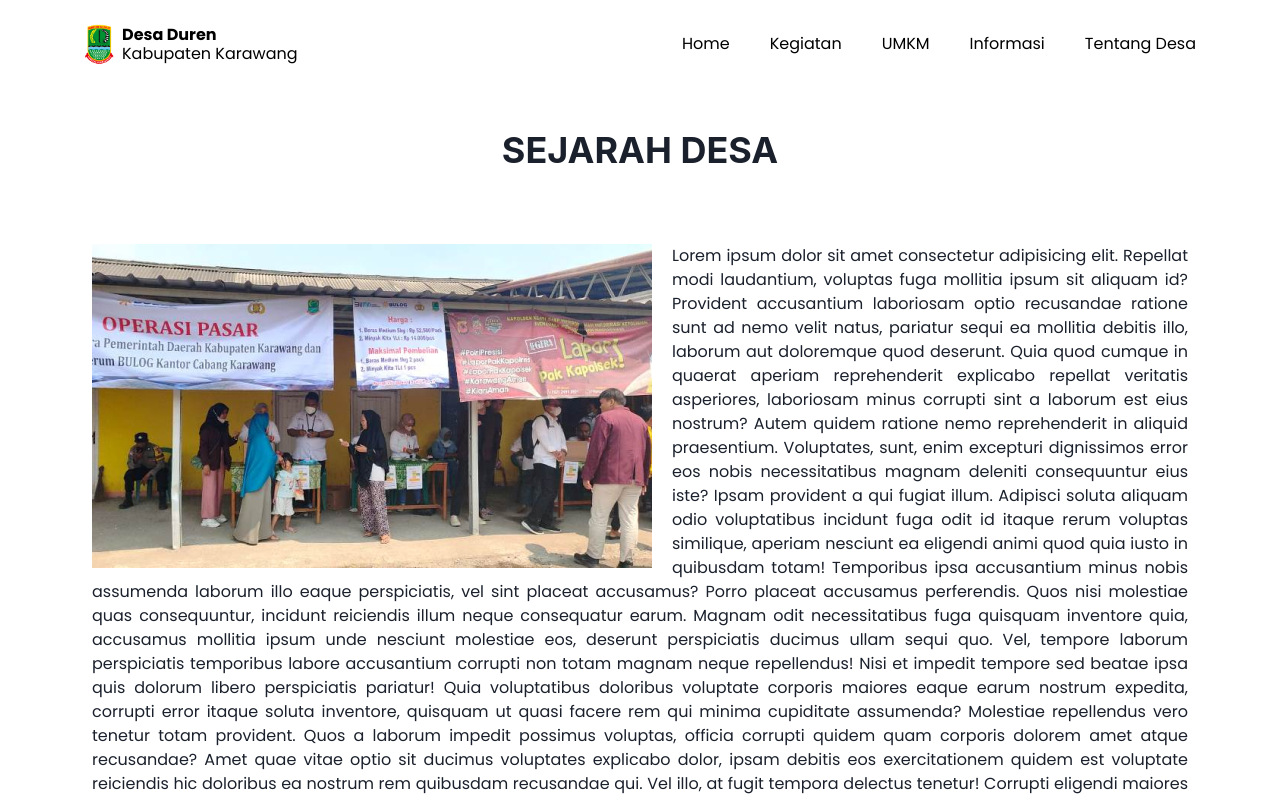
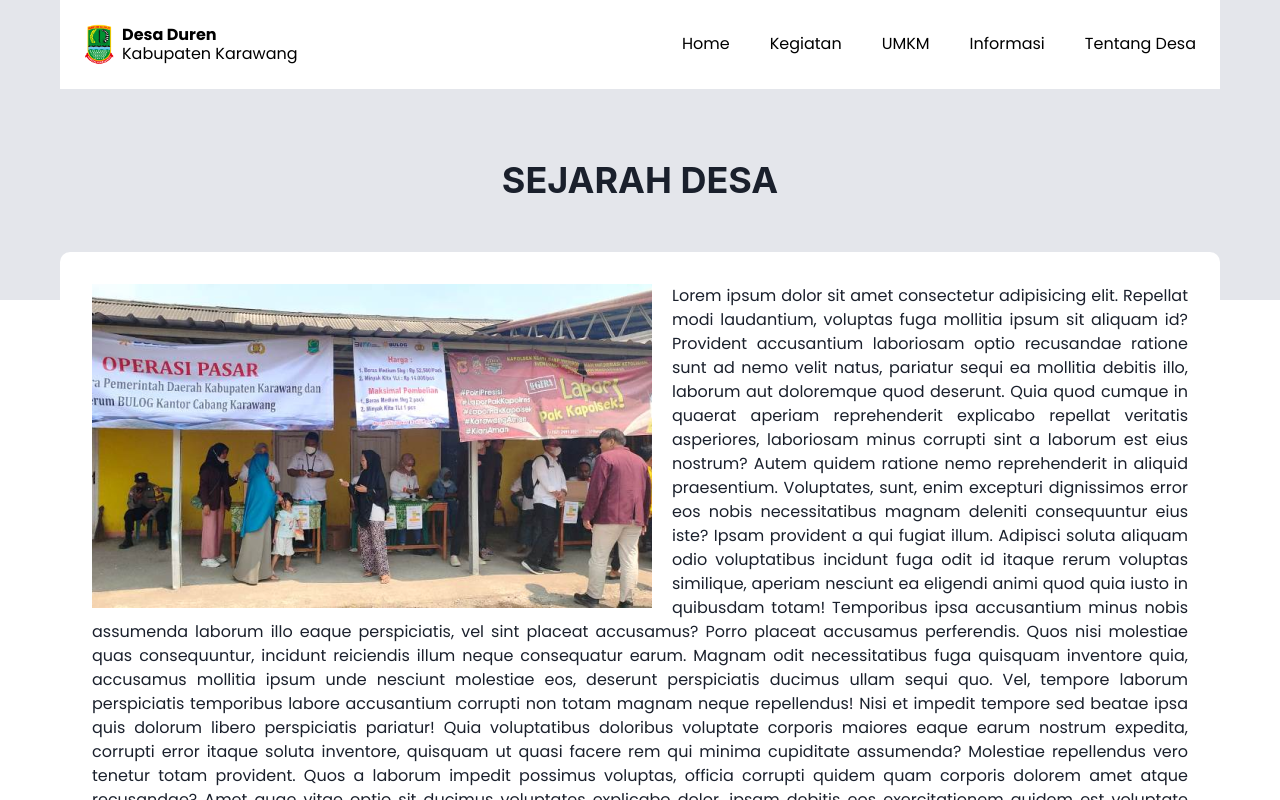
Before and after one commit to samuelber202/web-duren, a React (Vite) app: page /tentang-desa in a window 1280 px wide. Shown: the top 800 px of the page. Built offline with nearby package versions, Linux system fonts and the light colour scheme.

Commit message:
about-layout

```diff
--- a/src/components/Footer.jsx
+++ b/src/components/Footer.jsx
@@ -1,4 +1,4 @@
-import { Box, Text, Link, Flex } from '@chakra-ui/react';
+import { Box, Text, Link, Flex } from "@chakra-ui/react";
 
 const Footer = () => {
   return (
@@ -8,19 +8,16 @@ const Footer = () => {
         position="relative"
         bg="#282455"
         py={10}
-        mt={10}
+        mt={20}
         color="white"
       >
         <Flex
-        width={['100%', '100%', '100%', '80%']}
+          width={["100%", "100%", "100%", "80%"]}
           mx="auto"
           justifyContent={"space-between"}
-        flexWrap={['wrap', 'wrap', 'wrap', 'nowrap']}
+          flexWrap={["wrap", "wrap", "wrap", "nowrap"]}
         >
-        <Box
-          width={['100%', '100%', '100%', '33.33%']}
-          mb={[6, 6, 6, 0]}
-        >
+          <Box width={["100%", "100%", "100%", "33.33%"]} mb={[6, 6, 6, 0]}>
             <Text
               fontSize={32}
               fontFamily="Poppins"
@@ -29,47 +26,23 @@ const Footer = () => {
             >
               Profil
             </Text>
-          <Text
-            fontSize={14}
-
-          >
+            <Text fontSize={14}>
               Lorem ipsum dolor sit amet consectetur adipisicing elit. Nostrum
-            porro reprehenderit eligendi sint eos rerum facilis enim iusto animi
-            dignissimos deserunt consequuntur beatae, placeat quae dolore fugiat,
-            minima fuga corporis possimus adi...
+              porro reprehenderit eligendi sint eos rerum facilis enim iusto
+              animi dignissimos deserunt consequuntur beatae, placeat quae
+              dolore fugiat, minima fuga corporis possimus adi...
             </Text>
-          <Link
-            fontSize={14}
-
-          >
-            Selengkapnya...
-          </Link>
+            <Link fontSize={14}>Selengkapnya...</Link>
           </Box>
-        <Box
-          width={['100%', '100%', '100%', '33.33%']}
-          mb={[6, 6, 6, 0]}
-        >
-          <Text
-            fontSize={32}
-
-          >
-            Kontak Kami
+          <Box width={["100%", "100%", "100%", "33.33%"]} mb={[6, 6, 6, 0]}>
+            <Text fontSize={32}>Kontak Kami</Text>
+            <Text fontSize={14}>
+              Lorem ipsum dolor sit amet consectetur adipisicing elit. Nostrum
+              porro reprehenderit eligendi sint eos rerum facilis enim iusto
+              animi dignissimos deserunt consequuntur beatae, placeat quae
+              dolore fugiat, minima fuga corporis possimus adi...
             </Text>
-          <Text
-            fontSize={14}
-
-          >
-            Lorem ipsum dolor sit amet consectetur adipisicing elit. Nostrum
-            porro reprehenderit eligendi sint eos rerum facilis enim iusto animi
-            dignissimos deserunt consequuntur beatae, placeat quae dolore fugiat,
-            minima fuga corporis possimus adi...
-          </Text>
-          <Link
-            fontSize={14}
-
-          >
-            Selengkapnya...
-          </Link>
+            <Link fontSize={14}>Selengkapnya...</Link>
           </Box>
         </Flex>
       </Box>
@@ -78,16 +51,16 @@ const Footer = () => {
         direction="column"
         width="100%"
         bg="#201D44"
-        justifyContent={['center', 'center', 'center', 'space-between']} // Adjust justifyContent for responsiveness
+        justifyContent={["center", "center", "center", "space-between"]} // Adjust justifyContent for responsiveness
         px={4} // Adjust padding for smaller screens
         py={5}
         color="white"
         fontSize="sm"
       >
-        <Text textAlign="center" fontWeight={'bold'} mb={3}>
+        <Text textAlign="center" fontWeight={"bold"} mb={3}>
           DESA DUREN KARAWANG
         </Text>
-        <Text textAlign="center" fontWeight={'bold'}>
+        <Text textAlign="center" fontWeight={"bold"}>
           2023 © KKN UNSIKA 2023.
         </Text>
       </Flex>
--- a/src/components/Maps.jsx
+++ b/src/components/Maps.jsx
@@ -4,12 +4,7 @@ import InformationTable from "./InformationTable";
 const GoogleMap = () => {
   return (
     <section>
-
-      <Text mt={20} fontWeight="bold" textAlign="center" fontSize="2xl">
-        INFORMASI & PETA
-      </Text>
-
-      <Flex direction={["column", "column", "row"]} mt={20} alignItems="center">
+      <Flex direction={["column", "column", "row"]} alignItems="center">
         <Box flex={["1", "1", "2"]} mt={10} mb={[5, 5, 0]}>
           <Box
             as="iframe"
@@ -25,7 +20,7 @@ const GoogleMap = () => {
           />
         </Box>
 
-        <Flex alignItems={'center'} mt={10} flex="1" p={[2, 5]}>
+        <Flex alignItems={"center"} mt={10} flex="1" p={[2, 5]}>
           <InformationTable />
         </Flex>
       </Flex>
--- a/src/components/Navbar.jsx
+++ b/src/components/Navbar.jsx
@@ -22,7 +22,7 @@ function Navbar() {
   };
 
   return (
-    <Box p={6} bgColor={'white'} color="black">
+    <Box p={6} bgColor={"white"} color="black">
       <Flex alignItems="center">
         <Link as="a" to="/" _hover={{ textDecoration: "none" }}>
           <Flex alignItems="center">
@@ -115,7 +115,7 @@ function Navbar() {
               h="100%"
             >
               <Link
-                href="/home"
+                to="/"
                 mb={4}
                 fontWeight={"bold"}
                 color="black"
@@ -124,12 +124,11 @@ function Navbar() {
                 Home
               </Link>
               <Link
-                href="/kegiatan-warga"
+                to="/kegiatan-warga"
                 mb={4}
                 fontWeight={"bold"}
                 color="black"
-
->
+              >
                 Kegiatan
               </Link>
               <Link
@@ -140,6 +139,7 @@ function Navbar() {
                 UMKM
               </Link>
               <Link
+                to="/informasi"
                 color="black"
                 fontWeight={"bold"}
                 _hover={{ textDecoration: "none" }}
@@ -147,7 +147,7 @@ function Navbar() {
                 Informasi
               </Link>
               <Link
-                href="/tentang-desa"
+                to="/tentang-desa"
                 color="black"
                 fontWeight={"bold"}
                 _hover={{ textDecoration: "none" }}
--- /dev/null
+++ b/src/components/layouts/AboutLayout.jsx
@@ -0,0 +1,26 @@
+import { Heading } from "@chakra-ui/react";
+import PageLayout from "./PageLayout";
+import GrayBox from "../GrayBox";
+
+const AboutLayout = ({ title, children }) => {
+  return (
+    <>
+      <GrayBox />
+      <PageLayout>
+        <Heading
+          my={20}
+          transform="translateY(-10px)"
+          fontWeight="bold"
+          textTransform={"uppercase"}
+          textAlign="center"
+          fontSize="4xl"
+        >
+          {title}
+        </Heading>
+        {children}
+      </PageLayout>
+    </>
+  );
+};
+
+export default AboutLayout;
--- a/src/pages/Informasi.jsx
+++ b/src/pages/Informasi.jsx
@@ -1,17 +1,15 @@
-import React from 'react'
-import PageLayout from '../components/layouts/pageLayout'
-import GrayBox from '../components/GrayBox'
-import GoogleMap from '../components/Maps'
+import React from "react";
+import AboutLayout from "../components/layouts/AboutLayout";
+import GoogleMap from "../components/Maps";
 
 function Informasi() {
   return (
     <section>
-      <GrayBox/>
-    <PageLayout>
-      <GoogleMap/>
-    </PageLayout>
+      <AboutLayout title={"INFORMASI & PETA"}>
+        <GoogleMap />
+      </AboutLayout>
     </section>
-  )
+  );
 }
 
-export default Informasi
+export default Informasi;
--- a/src/pages/KegiatanWargaPage.jsx
+++ b/src/pages/KegiatanWargaPage.jsx
@@ -1,29 +1,19 @@
-import { Heading, Box, Grid } from "@chakra-ui/react";
+import { Grid } from "@chakra-ui/react";
 import KegiatanPageCard from "../components/KegiatanPageCard";
-import PageLayout from "../components/layouts/PageLayout";
+import AboutLayout from "../components/layouts/AboutLayout";
 
 const KegiatanWargaPage = () => {
   return (
     <section>
-      <PageLayout>
-        <Box py="10">
-          <Heading
-            fontWeight="bold"
-            color="primary.800"
-            textAlign="center"
-            textTransform={"uppercase"}
-            fontSize="4xl"
-          >
-            kegiatan warga
-          </Heading>
-        </Box>
+      <AboutLayout title={"kegiatan warga"}>
         <Grid
+          transform="translateY(-40px)"
           templateColumns={{
             base: "repeat(1, 1fr)",
             md: "repeat(3, 1fr)",
             lg: "repeat(3, 1fr)",
           }}
-          gap={6}
+          gap={10}
           justifyItems={"center"}
         >
           {Array(6)
@@ -39,7 +29,7 @@ const KegiatanWargaPage = () => {
               />
             ))}
         </Grid>
-      </PageLayout>
+      </AboutLayout>
     </section>
   );
 };
--- a/src/pages/SejarahDesaPage.jsx
+++ b/src/pages/SejarahDesaPage.jsx
@@ -1,22 +1,16 @@
-import { Box, Heading, Text, Image } from "@chakra-ui/react";
-import PageLayout from "../components/layouts/PageLayout";
+import { Box, Text, Image } from "@chakra-ui/react";
+import AboutLayout from "../components/layouts/AboutLayout";
 
 const SejarahDesaPage = () => {
   return (
     <section>
-      <PageLayout>
-        <Box py="10">
-          <Heading
-            fontWeight="bold"
-            color="primary.800"
-            textAlign="center"
-            textTransform={"uppercase"}
-            fontSize="4xl"
-          >
-            sejarah desa
-          </Heading>
-        </Box>
-        <Box backgroundColor="white" p={8} borderRadius="10px 10px 0 0">
+      <AboutLayout title="sejarah desa">
+        <Box
+          transform="translateY(-40px)"
+          backgroundColor="white"
+          p={8}
+          borderRadius="10px 10px 0 0"
+        >
           <Text textAlign="justify">
             <Image
               float={"left"}
@@ -73,7 +67,7 @@ const SejarahDesaPage = () => {
             commodi voluptatibus amet fuga nihil, soluta
           </Text>
         </Box>
-      </PageLayout>
+      </AboutLayout>
     </section>
   );
 };
```
Lines whose indentation alone changed are shown as unchanged.
